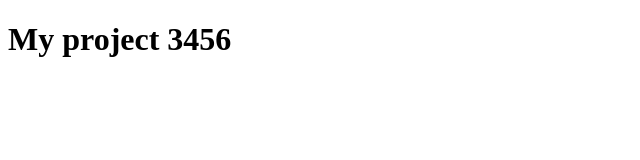
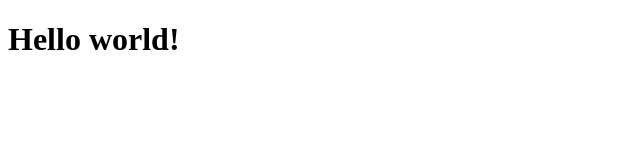
Before and after one commit to MariiaNH/nedilko_projects, a plain HTML site: page index.html in a window 1280 px wide. Shown: the whole page, without its empty margins (0-640 px from the left). Drawn offline with Linux system fonts and the light colour scheme.

Commit message:
Hello world

```diff
--- a/index.html
+++ b/index.html
@@ -4,9 +4,9 @@
   <meta charset="UTF-8">
   <meta http-equiv="X-UA-Compatible" content="IE=edge">
   <meta name="viewport" content="width=device-width, initial-scale=1.0">
-  <title>My project 1234</title>
+  <title>Hello world!</title>
 </head>
 <body>
-  <h1>My project 3456</h1>
+  <h1>Hello world!</h1>
 </body>
 </html>
```
